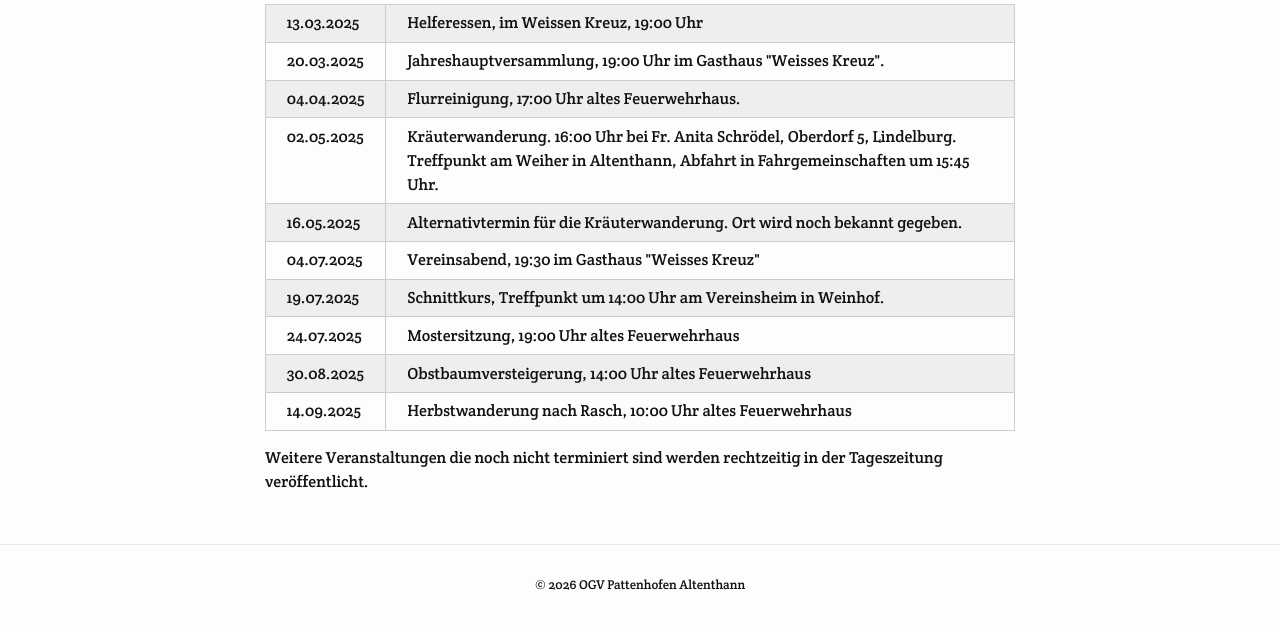
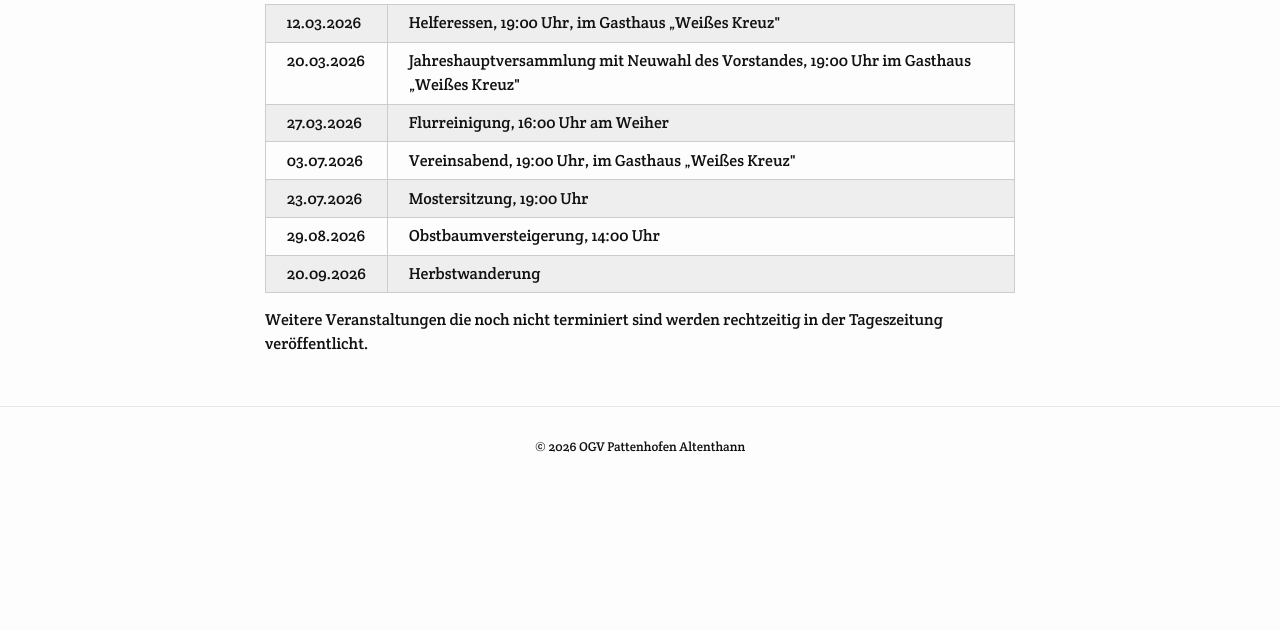
Before and after one commit to markuseckstein/ogv, an Astro site: page /veranstaltungen in a window 1280 px wide. Shown: the part 646-1276 px from the top of the page. After the commit the page ends 1148 px from the top, so only its background shows below. Built offline with nearby package versions, Linux system fonts and the light colour scheme; Astro itself is replaced by a stand-in of ours.

Commit message:
feat: update Jahresprogramm to 2026
Replace 2025 events with the 7 new dates for 2026.

Co-Authored-By: Claude Opus 4.6 <noreply@anthropic.com>

```diff
--- a/src/pages/veranstaltungen.astro
+++ b/src/pages/veranstaltungen.astro
@@ -8,87 +8,59 @@ import Layout from '../layouts/Layout.astro';
   teaserPosition="50% 38%"
   teaserAltText="Willkommen beim Obst- und Gartenbauverein Pattenhofen Altenthann e.V."
 >
-  <h1>Jahresprogramm 2025</h1>
+  <h1>Jahresprogramm 2026</h1>
   <p>
     <table>
       <tr>
         <td style="white-space: nowrap; vertical-align: top;">
-          13.03.2025
+          12.03.2026
         </td>
-        <td>Helferessen, im Weissen Kreuz, 19:00 Uhr</td>
+        <td>Helferessen, 19:00 Uhr, im Gasthaus „Weißes Kreuz"</td>
       </tr>
 
       <tr>
         <td style="white-space: nowrap; vertical-align: top;">
-          20.03.2025
+          20.03.2026
         </td>
         <td>
-          Jahreshauptversammlung, 19:00 Uhr im Gasthaus "Weisses Kreuz".
+          Jahreshauptversammlung mit Neuwahl des Vorstandes, 19:00 Uhr im
+          Gasthaus „Weißes Kreuz"
         </td>
       </tr>
 
       <tr>
         <td style="white-space: nowrap; vertical-align: top;">
-          04.04.2025
+          27.03.2026
         </td>
-        <td>Flurreinigung, 17:00 Uhr altes Feuerwehrhaus.</td>
-      </tr>
-      <tr>
-        <td style="white-space: nowrap; vertical-align: top;">
-          02.05.2025
-        </td>
-        <td>
-          Kräuterwanderung. 16:00 Uhr bei Fr. Anita Schrödel, Oberdorf 5,
-          Lindelburg.
-          <br />
-          Treffpunkt am Weiher in Altenthann, Abfahrt in Fahrgemeinschaften
-          um 15:45 Uhr.
-        </td>
-      </tr>
-      <tr>
-        <td style="white-space: nowrap; vertical-align: top;">
-          16.05.2025
-        </td>
-        <td>
-          Alternativtermin für die Kräuterwanderung. Ort wird noch bekannt
-          gegeben.
-        </td>
-      </tr>
-      <tr>
-        <td style="white-space: nowrap; vertical-align: top;">
-          04.07.2025
-        </td>
-        <td>Vereinsabend, 19:30 im Gasthaus "Weisses Kreuz"</td>
+        <td>Flurreinigung, 16:00 Uhr am Weiher</td>
       </tr>
 
       <tr>
         <td style="white-space: nowrap; vertical-align: top;">
-          19.07.2025
+          03.07.2026
         </td>
-        <td>
-          Schnittkurs, Treffpunkt um 14:00 Uhr am Vereinsheim in Weinhof.
-        </td>
+        <td>Vereinsabend, 19:00 Uhr, im Gasthaus „Weißes Kreuz"</td>
       </tr>
 
       <tr>
         <td style="white-space: nowrap; vertical-align: top;">
-          24.07.2025
+          23.07.2026
         </td>
-        <td>Mostersitzung, 19:00 Uhr altes Feuerwehrhaus</td>
+        <td>Mostersitzung, 19:00 Uhr</td>
       </tr>
 
       <tr>
         <td style="white-space: nowrap; vertical-align: top;">
-          30.08.2025
+          29.08.2026
         </td>
-        <td>Obstbaumversteigerung, 14:00 Uhr altes Feuerwehrhaus</td>
+        <td>Obstbaumversteigerung, 14:00 Uhr</td>
       </tr>
 
       <tr>
         <td style="white-space: nowrap; vertical-align: top;">
-          14.09.2025
+          20.09.2026
         </td>
-        <td>Herbstwanderung nach Rasch, 10:00 Uhr altes Feuerwehrhaus</td>
+        <td>Herbstwanderung</td>
       </tr>
     </table>
   </p>
```
